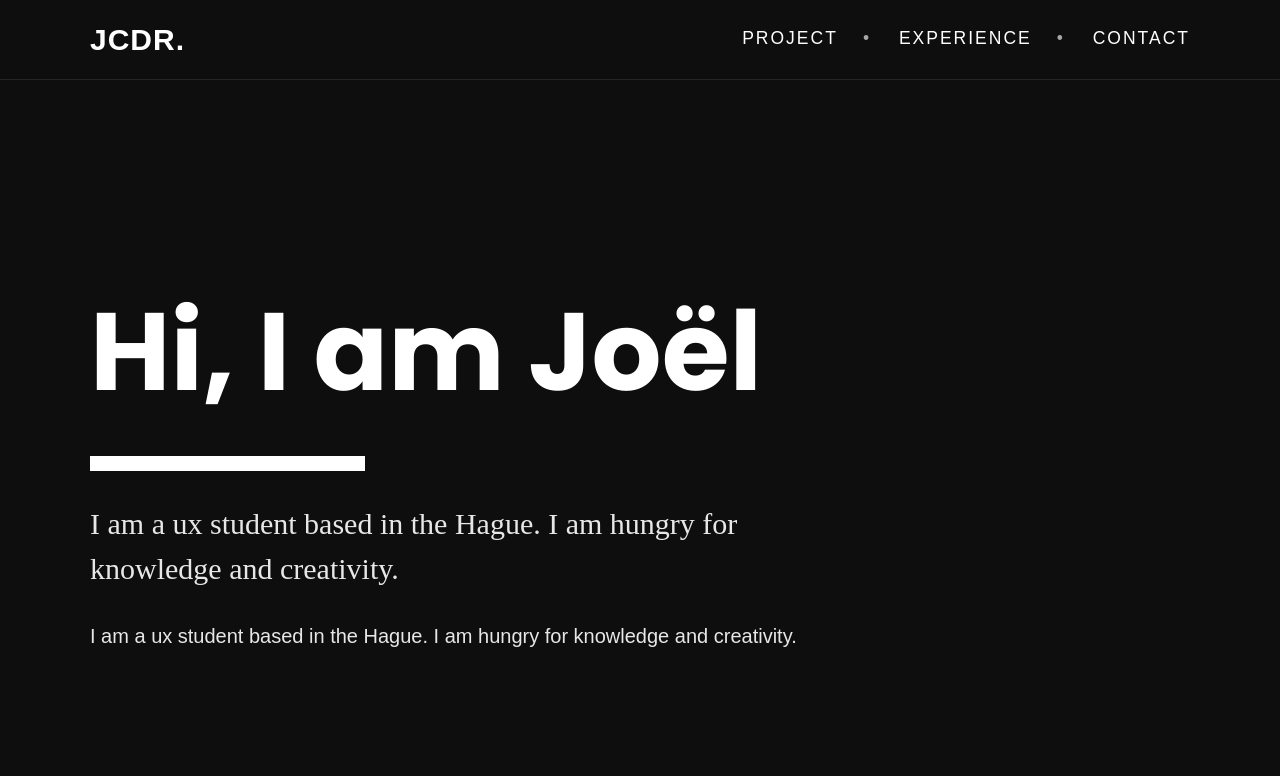
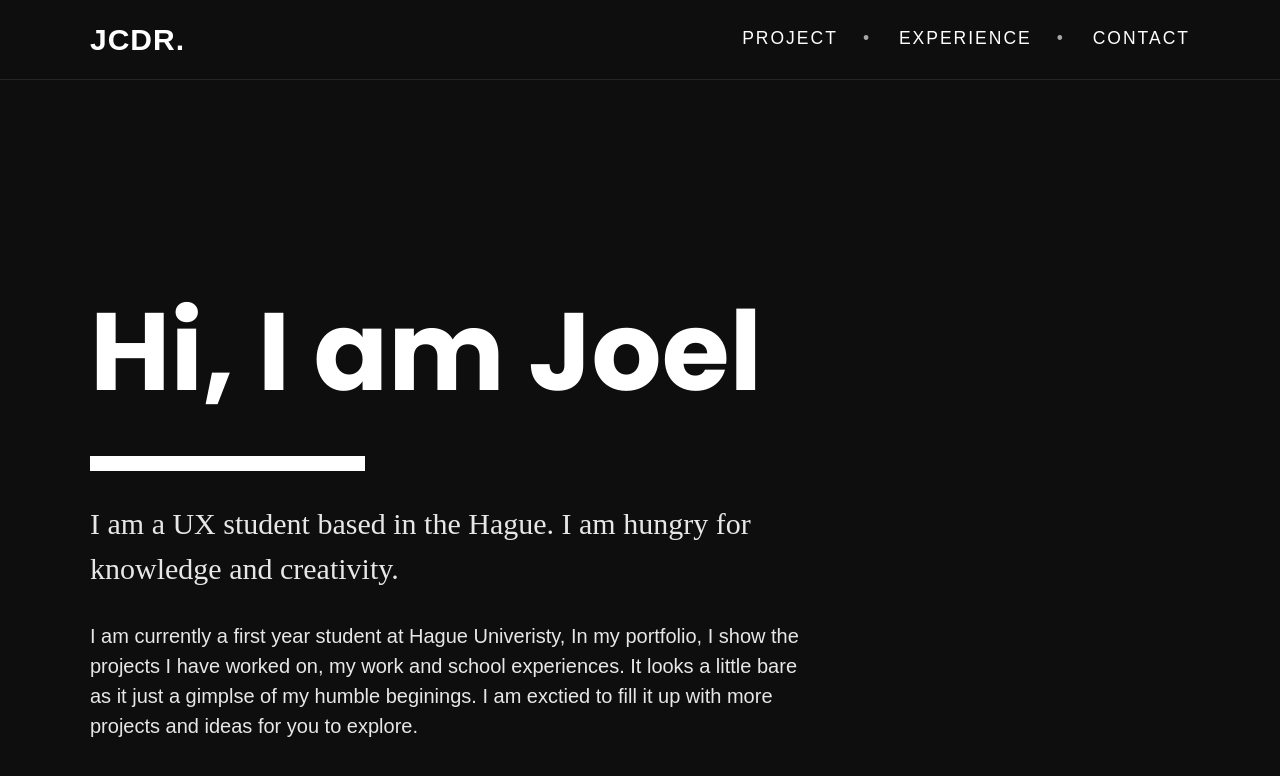
Before and after one commit to TheHagueUniversity/portfolio-Joel-Chris, a plain HTML site: page index.html in a window 1280 px wide. Drawn offline with nearby package versions, Linux system fonts and the light colour scheme.

```diff
--- a/index.html
+++ b/index.html
@@ -5,7 +5,7 @@
 	<link rel="stylesheet" href="https://stackpath.bootstrapcdn.com/bootstrap/4.4.1/css/bootstrap.min.css" integrity="sha384-Vkoo8x4CGsO3+Hhxv8T/Q5PaXtkKtu6ug5TOeNV6gBiFeWPGFN9MuhOf23Q9Ifjh" crossorigin="anonymous">
 	<link rel="stylesheet" type="text/css" href="./css/style.css">
 <link rel="stylesheet" type="text/css" href="./css/joel.css">
-	<title>Joël-Christophe do Rego </title>
+	<title>Joel-Christophe do Rego </title>
 </head>
 <body>
 <header class="site-header fixed-top bg-black border-bottom border-dark">
@@ -38,14 +38,15 @@
 
         <!-- Hero -->
         <div class="container py-5">
-            <h1 class="display-2 pb-2">Hi, I am Joël</h1>
+            <h1 class="display-2 pb-2">Hi, I am Joel</h1>
             <hr class="border-3 border-white my-4 ml-0 text-left w-25" role="presentation">
             <div class="row">
                 <div class="col-lg-8">
-                    <p class="font-serif lead mb-4 text-secondary">I am a ux student based in the Hague. I am hungry for knowledge and creativity.</p>
+                    <p class="font-serif lead mb-4 text-secondary">I am a UX student based in the Hague. I am hungry for knowledge and creativity.</p>
                 </div>
                 <div class="col-lg-8">
-                    <p class="mb-4 text-secondary">I am a ux student based in the Hague. I am hungry for knowledge and creativity.</p>
+                    <p class="mb-4 text-secondary">I am currently a first year student at Hague Univeristy,  In my portfolio, I show  the  projects I have worked on, my work and school experiences.
+It looks a little bare as it just a gimplse of my humble beginings. I am exctied to fill it up with more projects and ideas for you to explore.
                 </div>
             </div>
         </div>
```
Also changed, not shown: contact.html (+1 -1 lines), experience.html (+1 -1 lines), project-1.html (+1 -1 lines), project-2.html (+1 -1 lines), project-3.html (+1 -1 lines), project-4.html (+1 -1 lines), project.html (+1 -1 lines).
